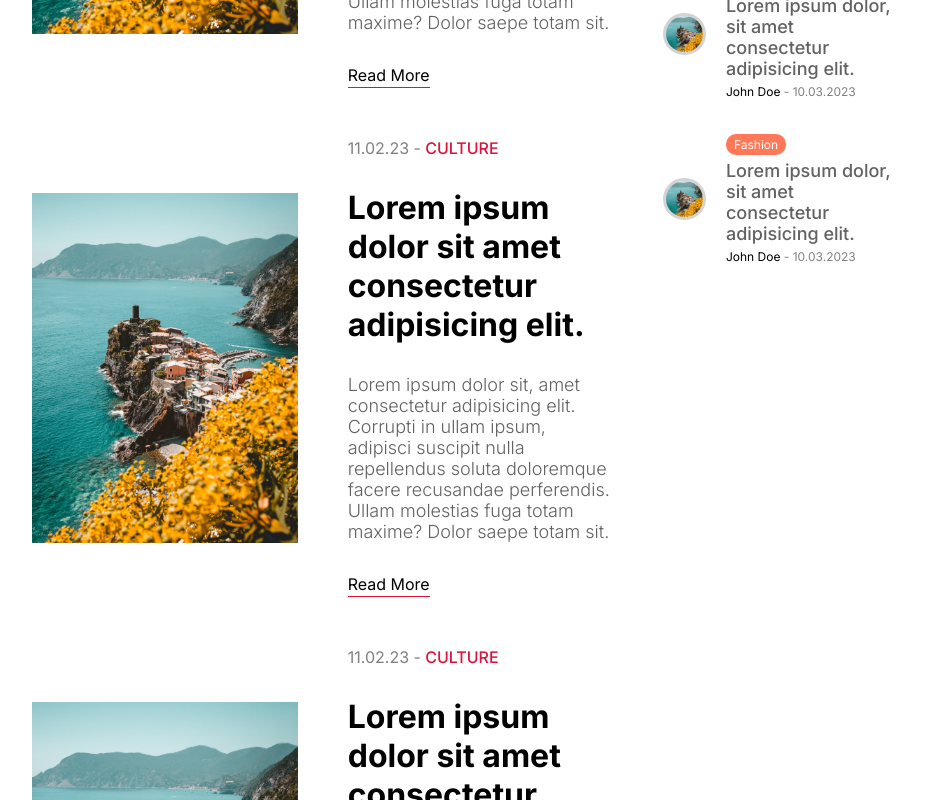
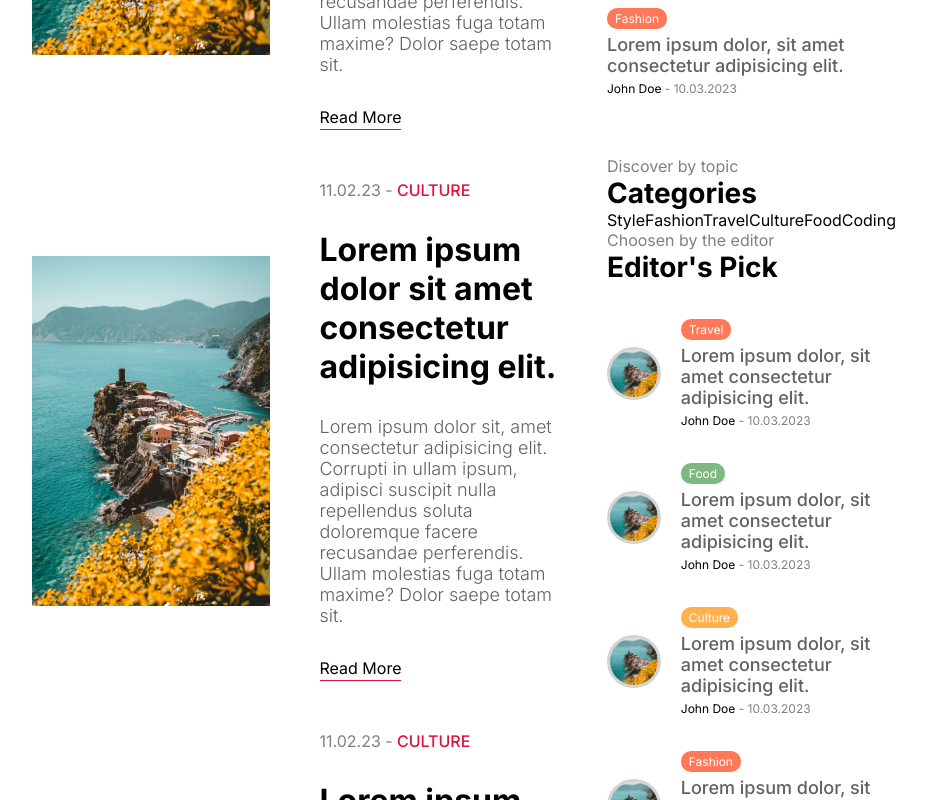
Before and after one commit to Venyad/BlogApp, a Next.js app: page / in a window 1280 px wide. Shown: the part 1780-2580 px from the top of the page, without its empty margins (176-1102 px from the left). Built offline with nearby package versions, Linux system fonts and the light colour scheme.

Commit message:
Updated MenuPosts  Component

```diff
--- a/src/components/menu/Menu.jsx
+++ b/src/components/menu/Menu.jsx
@@ -2,66 +2,30 @@ import React from 'react'
 import styles from "./menu.module.css"
 import Link from 'next/link'
 import Image from 'next/image'
+import MenuPosts from '@/menuPosts/MenuPosts'
 
 const Menu = () => {
   return (
     <div className={styles.container}>
       <h2 className={styles.subtitle}>{"What's hot"}</h2>
       <h1 className={styles.title}>Most Popular</h1>
-      <div className={styles.items}>
-        <Link href="/" className={styles.item}>
-          <div className={styles.imageContainer}>
-            <Image src="/p1.jpeg" alt="" fill className={styles.image}/>
-          </div>
-          <div className={styles.textContainer}>
-            <span className={`${styles.category} ${styles.travel}`}>Travel</span>
-            <h3 className={styles.postTitle}>Lorem ipsum dolor, sit amet consectetur adipisicing elit. </h3>
-            <div className={styles.detail}>
-              <span className={styles.username}>John Doe</span>
-              <span className={styles.date}> - 10.03.2023</span>
-            </div>
-          </div>
-        </Link>
-        <Link href="/" className={styles.item}>
-          <div className={styles.imageContainer}>
-            <Image src="/p1.jpeg" alt="" fill className={styles.image}/>
-          </div>
-          <div className={styles.textContainer}>
-            <span className={`${styles.category} ${styles.food}`}>Food</span>
-            <h3 className={styles.postTitle}>Lorem ipsum dolor, sit amet consectetur adipisicing elit. </h3>
-            <div className={styles.detail}>
-              <span className={styles.username}>John Doe</span>
-              <span className={styles.date}> - 10.03.2023</span>
-            </div>
-          </div>
-        </Link>
-        <Link href="/" className={styles.item}>
-          <div className={styles.imageContainer}>
-            <Image src="/p1.jpeg" alt="" fill className={styles.image}/>
-          </div>
-          <div className={styles.textContainer}>
-            <span className={`${styles.category} ${styles.culture}`}>Culture</span>
-            <h3 className={styles.postTitle}>Lorem ipsum dolor, sit amet consectetur adipisicing elit. </h3>
-            <div className={styles.detail}>
-              <span className={styles.username}>John Doe</span>
-              <span className={styles.date}> - 10.03.2023</span>
-            </div>
-          </div>
-        </Link>
-        <Link href="/" className={styles.item}>
-          <div className={styles.imageContainer}>
-            <Image src="/p1.jpeg" alt="" fill className={styles.image}/>
-          </div>
-          <div className={styles.textContainer}>
-            <span className={`${styles.category} ${styles.fashion}`}>Fashion</span>
-            <h3 className={styles.postTitle}>Lorem ipsum dolor, sit amet consectetur adipisicing elit. </h3>
-            <div className={styles.detail}>
-              <span className={styles.username}>John Doe</span>
-              <span className={styles.date}> - 10.03.2023</span>
-            </div>
-          </div>
-        </Link>
+      <MenuPosts withImage={false}/>
+      <h2 className={styles.subtitle}>Discover by topic</h2>
+      <h1 className={styles.title}>Categories</h1>
+      <div className={styles.categoryList}>
+        <Link href="/blog?cat=style" className={`${styles.categoryItem} ${styles.style}`}>Style</Link>
+        <Link href="/blog?cat=style" className={`${styles.categoryItem} ${styles.fashion}`}>Fashion</Link>
+        <Link href="/blog?cat=style" className={`${styles.categoryItem} ${styles.travel}`}>Travel</Link>
+        <Link href="/blog?cat=style" className={`${styles.categoryItem} ${styles.culture}`}>Culture</Link>
+        <Link href="/blog?cat=style" className={`${styles.categoryItem} ${styles.food}`}>Food</Link>
+        <Link href="/blog?cat=style" className={`${styles.categoryItem} ${styles.coding}`}>Coding</Link>
       </div>
+
+
+      <h2 className={styles.subtitle}>Choosen by the editor</h2>
+      <h1 className={styles.title}>Editor's Pick</h1>
+      <MenuPosts withImage={true}/>
+
 
 
     </div>
--- /dev/null
+++ b/src/menuPosts/MenuPosts.jsx
@@ -0,0 +1,65 @@
+import React from 'react'
+import Link from "next/link";
+import styles from "./menuPosts.module.css"
+import Image from 'next/image';
+
+const MenuPosts = ({withImage}) => {
+  return (
+    <div className={styles.items}>
+    <Link href="/" className={styles.item}>
+      {withImage && <div className={styles.imageContainer}>
+        <Image src="/p1.jpeg" alt="" fill className={styles.image}/>
+      </div>}
+      <div className={styles.textContainer}>
+        <span className={`${styles.category} ${styles.travel}`}>Travel</span>
+        <h3 className={styles.postTitle}>Lorem ipsum dolor, sit amet consectetur adipisicing elit. </h3>
+        <div className={styles.detail}>
+          <span className={styles.username}>John Doe</span>
+          <span className={styles.date}> - 10.03.2023</span>
+        </div>
+      </div>
+    </Link>
+    <Link href="/" className={styles.item}>
+    {withImage && <div className={styles.imageContainer}>
+      <Image src="/p1.jpeg" alt="" fill className={styles.image}/>
+      </div>}
+      <div className={styles.textContainer}>
+        <span className={`${styles.category} ${styles.food}`}>Food</span>
+        <h3 className={styles.postTitle}>Lorem ipsum dolor, sit amet consectetur adipisicing elit. </h3>
+        <div className={styles.detail}>
+          <span className={styles.username}>John Doe</span>
+          <span className={styles.date}> - 10.03.2023</span>
+        </div>
+      </div>
+    </Link>
+    <Link href="/" className={styles.item}>
+    {withImage && <div className={styles.imageContainer}>
+      <Image src="/p1.jpeg" alt="" fill className={styles.image}/>
+      </div>}
+      <div className={styles.textContainer}>
+        <span className={`${styles.category} ${styles.culture}`}>Culture</span>
+        <h3 className={styles.postTitle}>Lorem ipsum dolor, sit amet consectetur adipisicing elit. </h3>
+        <div className={styles.detail}>
+          <span className={styles.username}>John Doe</span>
+          <span className={styles.date}> - 10.03.2023</span>
+        </div>
+      </div>
+    </Link>
+    <Link href="/" className={styles.item}>
+    {withImage && <div className={styles.imageContainer}>
+        <Image src="/p1.jpeg" alt="" fill className={styles.image}/>
+      </div>}
+      <div className={styles.textContainer}>
+        <span className={`${styles.category} ${styles.fashion}`}>Fashion</span>
+        <h3 className={styles.postTitle}>Lorem ipsum dolor, sit amet consectetur adipisicing elit. </h3>
+        <div className={styles.detail}>
+          <span className={styles.username}>John Doe</span>
+          <span className={styles.date}> - 10.03.2023</span>
+        </div>
+      </div>
+    </Link>
+  </div>
+  )
+}
+
+export default MenuPosts
--- /dev/null
+++ b/src/menuPosts/menuPosts.module.css
@@ -0,0 +1,72 @@
+.items{
+    margin-top: 35px;
+    margin-bottom: 60px;
+    display: flex;
+    flex-direction: column;
+    gap: 35px;
+
+}
+
+.item{
+    display: flex;
+    align-items: center;
+    gap: 20px;
+}
+
+.imageContainer{
+    flex: 1;
+    aspect-ratio: 1/1;
+    position: relative;
+}
+
+.image{
+    border-radius: 50%;
+    border: 3px solid lightgray;
+    object-fit: cover;
+}
+
+.textContainer{
+    flex: 4;
+    display: flex;
+    flex-direction: column;
+    gap: 5px;
+}
+
+.category{
+    padding: 3px 8px;
+    border-radius: 10px;
+    font-size: 12px;
+    color: white;
+    width: max-content;
+}
+
+.category.travel{
+    background-color: #ff7857;
+}
+
+.category.fashion{
+    background-color: #ff7857;
+}
+.category.food{
+    background-color: #7fb881;
+}
+.category.culture{
+    background-color: #ffb14f;
+}
+.category.coding{
+    background-color: #775aec;
+}
+
+.postTitle{
+    font-size: 18px;
+    font-weight: 500;
+    color: var(--softTextColor);
+}
+
+.detail{
+    font-size: 12px;
+}
+
+.date{
+    color: gray;
+}
```
